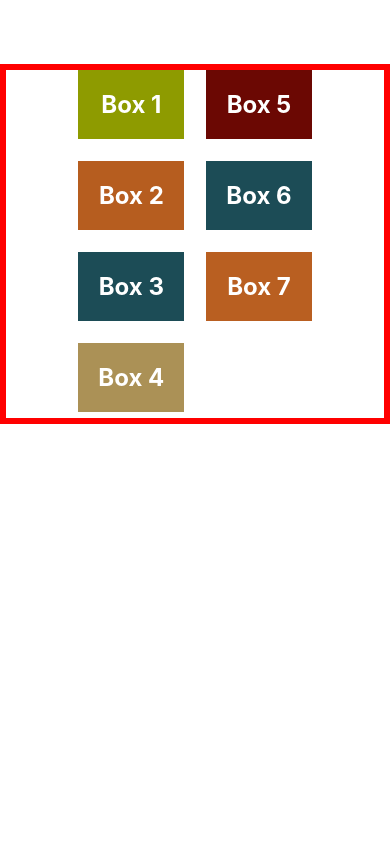
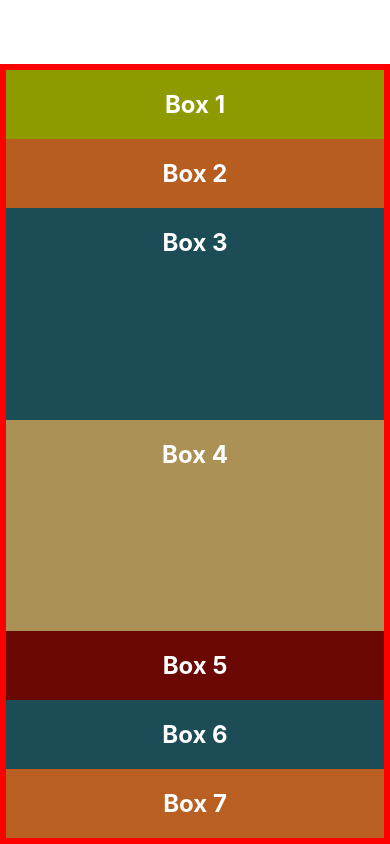
Before and after one commit to jigneshgit935/Learn-React-Native, a React Native app: screen / in a window 390 px wide. Built offline with nearby package versions, Linux system fonts and the light colour scheme.

Commit message:
flex-basis

```diff
--- a/App.js
+++ b/App.js
@@ -7,8 +7,12 @@
     <View style={styles.container}>
       <Box style={{ backgroundColor: '#8e9b00' }}>Box 1</Box>
       <Box style={{ backgroundColor: '#b65d1f' }}>Box 2</Box>
-      <Box style={{ backgroundColor: '#1c4c56' }}>Box 3</Box>
-      <Box style={{ backgroundColor: '#ab9156' }}>Box 4</Box>
+      <Box style={{ backgroundColor: '#1c4c56', flexBasis: 140, flex: 1 }}>
+        Box 3
+      </Box>
+      <Box style={{ backgroundColor: '#ab9156', height: 140, flex: 1 }}>
+        Box 4
+      </Box>
       <Box style={{ backgroundColor: '#6b0803' }}>Box 5</Box>
       <Box style={{ backgroundColor: '#1c4c56' }}>Box 6</Box>
       <Box style={{ backgroundColor: '#b95f21' }}>Box 7</Box>
@@ -18,13 +22,8 @@
 
 const styles = StyleSheet.create({
   container: {
-    // flex: 1,
-    height: 360,
-    flexWrap: 'wrap',
-    // rowGap: 20,
-    // columnGap: 20,
-    gap: 22,
-    alignContent: 'center',
+    flex: 1,
+
     marginTop: 64,
     borderWidth: 6,
     borderColor: 'red',
```
